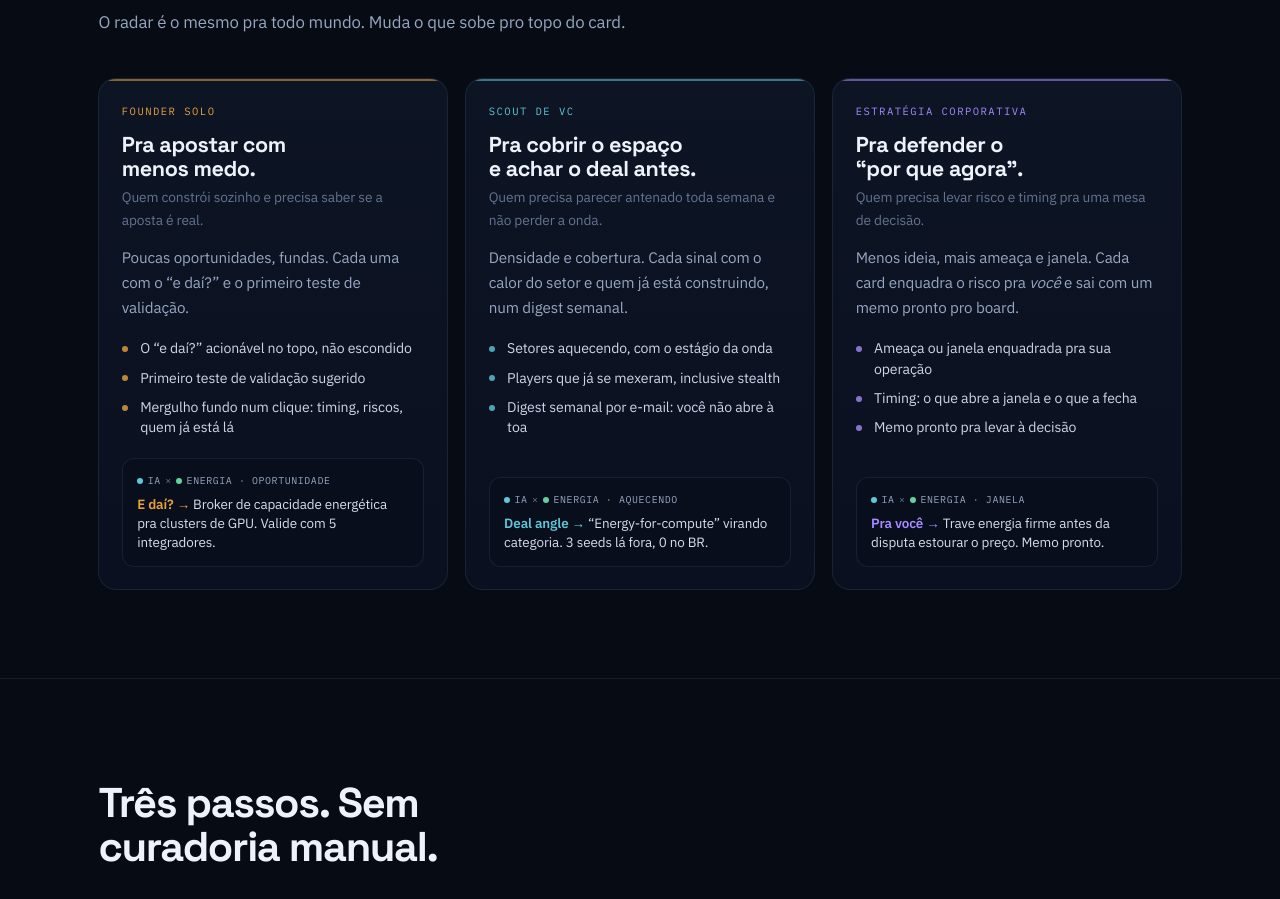
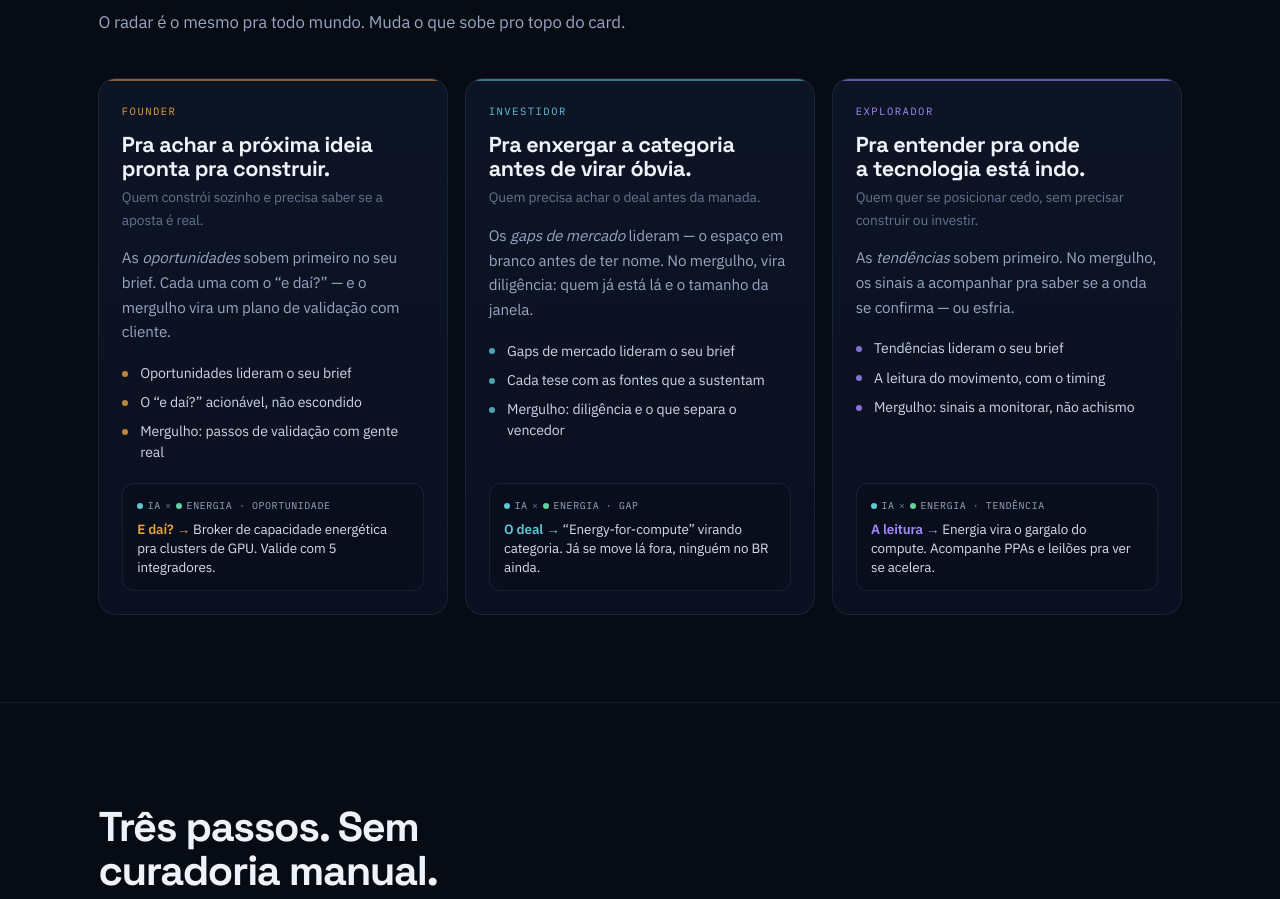
Before and after one commit to pesiqueiraa/stalo, a Next.js app in the folder apps/web/: page / in a window 1280 px wide. Shown: the part 1479-2378 px from the top of the page. Built offline with nearby package versions, Linux system fonts and the light colour scheme.

Commit message:
feat: brief ranqueia por lente

```diff
--- a/apps/web/src/app/landing.css
+++ b/apps/web/src/app/landing.css
@@ -21,8 +21,8 @@
   --dimmer: #63748f;
   /* lentes de público */
   --founder: var(--amber);
-  --scout: var(--cyan);
-  --corp: var(--violet);
+  --investor: var(--cyan);
+  --explorer: var(--violet);
   --sans: var(--font-body), system-ui, sans-serif;
   --display: var(--font-display), var(--font-body), sans-serif;
   --mono: var(--font-mono), ui-monospace, "SF Mono", Menlo, monospace;
@@ -49,7 +49,7 @@
 .lp a { color: inherit; text-decoration: none; }
 
 .lp :focus-visible {
-  outline: 2px solid var(--scout);
+  outline: 2px solid var(--investor);
   outline-offset: 3px;
   border-radius: 3px;
 }
@@ -241,8 +241,8 @@
   overflow: hidden;
 }
 .lp .lane.founder { --h: var(--founder); }
-.lp .lane.scout { --h: var(--scout); }
-.lp .lane.corp { --h: var(--corp); }
+.lp .lane.investor { --h: var(--investor); }
+.lp .lane.explorer { --h: var(--explorer); }
 .lp .lane::before { content: ""; position: absolute; inset: 0 0 auto 0; height: 2px; background: var(--h); opacity: 0.55; }
 .lp .lane:hover { transform: translateY(-3px); border-color: color-mix(in oklab, var(--h) 40%, var(--line-2)); }
 .lp .lane-kicker { font-family: var(--mono); font-size: 0.66rem; letter-spacing: 0.14em; text-transform: uppercase; color: var(--h); }
--- a/apps/web/src/app/onboarding/page.tsx
+++ b/apps/web/src/app/onboarding/page.tsx
@@ -4,6 +4,7 @@ import { useEffect, useState } from "react";
 import Link from "next/link";
 import { useRouter } from "next/navigation";
 import { createTopic, saveLens } from "@/lib/api";
+import { LENS_LEAD_CATEGORY } from "@/lib/ui";
 import type { Lens } from "@stalo/shared";
 import "./onboarding.css";
 
@@ -37,7 +38,7 @@ const LENSES = [
     name: "Founder",
     desc: "Quer achar a próxima ideia pronta pra construir.",
     payoffLabel: "E daí?",
-    cat: "oportunidade",
+    cat: LENS_LEAD_CATEGORY.founder,
   },
   {
     id: "investor",
@@ -45,7 +46,7 @@ const LENSES = [
     name: "Investidor",
     desc: "Quer enxergar a categoria antes de virar óbvia.",
     payoffLabel: "O deal",
-    cat: "gap",
+    cat: LENS_LEAD_CATEGORY.investor,
   },
   {
     id: "explorer",
@@ -53,7 +54,7 @@ const LENSES = [
     name: "Explorador",
     desc: "Quer entender pra onde a tecnologia está indo.",
     payoffLabel: "A leitura",
-    cat: "tendencia",
+    cat: LENS_LEAD_CATEGORY.explorer,
   },
 ] as const;
 
--- a/apps/web/src/app/page.tsx
+++ b/apps/web/src/app/page.tsx
@@ -445,16 +445,17 @@ export default function Landing() {
           <div className="lanes">
             {/* founder */}
             <article className="lane founder">
-              <span className="lane-kicker">Founder solo</span>
-              <h3>Pra apostar com menos medo.</h3>
+              <span className="lane-kicker">Founder</span>
+              <h3>Pra achar a próxima ideia pronta pra construir.</h3>
               <p className="who">Quem constrói sozinho e precisa saber se a aposta é real.</p>
               <p className="desc">
-                Poucas oportunidades, fundas. Cada uma com o “e daí?” e o primeiro teste de validação.
+                As <em>oportunidades</em> sobem primeiro no seu brief. Cada uma com o “e daí?” — e o
+                mergulho vira um plano de validação com cliente.
               </p>
               <ul>
-                <li>O “e daí?” acionável no topo, não escondido</li>
-                <li>Primeiro teste de validação sugerido</li>
-                <li>Mergulho fundo num clique: timing, riscos, quem já está lá</li>
+                <li>Oportunidades lideram o seu brief</li>
+                <li>O “e daí?” acionável, não escondido</li>
+                <li>Mergulho: passos de validação com gente real</li>
               </ul>
               <div className="mini">
                 <div className="m-top">
@@ -470,56 +471,58 @@ export default function Landing() {
               </div>
             </article>
 
-            {/* scout */}
-            <article className="lane scout">
-              <span className="lane-kicker">Scout de VC</span>
-              <h3>Pra cobrir o espaço e achar o deal antes.</h3>
-              <p className="who">Quem precisa parecer antenado toda semana e não perder a onda.</p>
+            {/* investidor */}
+            <article className="lane investor">
+              <span className="lane-kicker">Investidor</span>
+              <h3>Pra enxergar a categoria antes de virar óbvia.</h3>
+              <p className="who">Quem precisa achar o deal antes da manada.</p>
               <p className="desc">
-                Densidade e cobertura. Cada sinal com o calor do setor e quem já está construindo, num
-                digest semanal.
+                Os <em>gaps de mercado</em> lideram — o espaço em branco antes de ter nome. No mergulho,
+                vira diligência: quem já está lá e o tamanho da janela.
               </p>
               <ul>
-                <li>Setores aquecendo, com o estágio da onda</li>
-                <li>Players que já se mexeram, inclusive stealth</li>
-                <li>Digest semanal por e-mail: você não abre à toa</li>
+                <li>Gaps de mercado lideram o seu brief</li>
+                <li>Cada tese com as fontes que a sustentam</li>
+                <li>Mergulho: diligência e o que separa o vencedor</li>
               </ul>
               <div className="mini">
                 <div className="m-top">
                   <span className="cd" style={{ background: "var(--cyan)" }} />
                   IA<span className="mx">×</span>
                   <span className="cd" style={{ background: "var(--mint)" }} />
-                  Energia · aquecendo
+                  Energia · gap
                 </div>
                 <div className="m-body">
-                  <b>Deal angle →</b> “Energy-for-compute” virando categoria. 3 seeds lá fora, 0 no BR.
+                  <b>O deal →</b> “Energy-for-compute” virando categoria. Já se move lá fora, ninguém no
+                  BR ainda.
                 </div>
               </div>
             </article>
 
-            {/* corp */}
-            <article className="lane corp">
-              <span className="lane-kicker">Estratégia corporativa</span>
-              <h3>Pra defender o “por que agora”.</h3>
-              <p className="who">Quem precisa levar risco e timing pra uma mesa de decisão.</p>
+            {/* explorador */}
+            <article className="lane explorer">
+              <span className="lane-kicker">Explorador</span>
+              <h3>Pra entender pra onde a tecnologia está indo.</h3>
+              <p className="who">Quem quer se posicionar cedo, sem precisar construir ou investir.</p>
               <p className="desc">
-                Menos ideia, mais ameaça e janela. Cada card enquadra o risco pra <em>você</em> e sai
-                com um memo pronto pro board.
+                As <em>tendências</em> sobem primeiro. No mergulho, os sinais a acompanhar pra saber se a
+                onda se confirma — ou esfria.
               </p>
               <ul>
-                <li>Ameaça ou janela enquadrada pra sua operação</li>
-                <li>Timing: o que abre a janela e o que a fecha</li>
-                <li>Memo pronto pra levar à decisão</li>
+                <li>Tendências lideram o seu brief</li>
+                <li>A leitura do movimento, com o timing</li>
+                <li>Mergulho: sinais a monitorar, não achismo</li>
               </ul>
               <div className="mini">
                 <div className="m-top">
                   <span className="cd" style={{ background: "var(--cyan)" }} />
                   IA<span className="mx">×</span>
                   <span className="cd" style={{ background: "var(--mint)" }} />
-                  Energia · janela
+                  Energia · tendência
                 </div>
                 <div className="m-body">
-                  <b>Pra você →</b> Trave energia firme antes da disputa estourar o preço. Memo pronto.
+                  <b>A leitura →</b> Energia vira o gargalo do compute. Acompanhe PPAs e leilões pra ver
+                  se acelera.
                 </div>
               </div>
             </article>
--- a/apps/web/src/app/radar/page.tsx
+++ b/apps/web/src/app/radar/page.tsx
@@ -17,6 +17,7 @@ import {
   deleteTopic,
   fetchIdeas,
   fetchLatestScan,
+  fetchSettings,
   fetchTopics,
   requestDeepDive,
   requestFinancials,
@@ -34,6 +35,7 @@ import type {
   Graph,
   GraphNode,
   InsightNode,
+  Lens,
   NewsItem,
   NewsNode,
   SavedIdea,
@@ -49,6 +51,7 @@ export default function Home() {
   const [ideas, setIdeas] = useState<SavedIdea[]>([]);
   const [graph, setGraph] = useState<Graph>(EMPTY_GRAPH);
   const [lastUpdated, setLastUpdated] = useState<string | null>(null);
+  const [lens, setLens] = useState<Lens | null>(null); // lente do workspace: ordena o brief por perfil
 
   const [loading, setLoading] = useState(false);
   const [error, setError] = useState<string | null>(null);
@@ -90,14 +93,16 @@ export default function Home() {
       const RETRY_DELAYS = [600, 1500, 3000]; // ms; cobre o tempo de acordar o banco
       for (let attempt = 0; ; attempt++) {
         try {
-          const [loadedTopics, loadedIdeas, latest] = await Promise.all([
+          const [loadedTopics, loadedIdeas, latest, loadedSettings] = await Promise.all([
             fetchTopics(),
             fetchIdeas(),
             fetchLatestScan(),
+            fetchSettings(),
           ]);
           if (cancelled) return;
           setTopics(loadedTopics);
           setIdeas(loadedIdeas);
+          setLens(loadedSettings.lens);
           if (latest.result) {
             setGraph(buildGraph(latest.result, loadedTopics.map((t) => t.name)));
             setLastUpdated(latest.createdAt);
@@ -368,6 +373,7 @@ export default function Home() {
                 topics={topics.map((t) => t.name)}
                 savedKeys={savedKeys}
                 hasScanned={lastUpdated !== null}
+                lens={lens}
                 onSave={saveIdea}
               />
             ) : (
--- a/apps/web/src/components/Brief.tsx
+++ b/apps/web/src/components/Brief.tsx
@@ -1,8 +1,8 @@
 "use client";
 
 import { useMemo, useState } from "react";
-import type { GraphNode, InsightNode, NewsNode } from "@stalo/shared";
-import { insightKey, labelForType } from "@/lib/ui";
+import type { GraphNode, InsightNode, Lens, NewsNode } from "@stalo/shared";
+import { insightKey, labelForType, LENS_LEAD_CATEGORY } from "@/lib/ui";
 import { topicColor } from "@/lib/graph";
 
 interface BriefProps {
@@ -11,6 +11,7 @@ interface BriefProps {
   topics: string[]; // ordem = cor por tema
   savedKeys: Set<string>; // insightKey das ideias já salvas
   hasScanned: boolean; // distingue "ainda não escaneou" de "escaneou sem conexões"
+  lens: Lens | null; // lente do workspace: decide a categoria que lidera o brief
   onSave: (node: GraphNode, notes: string) => void;
 }
 
@@ -102,13 +103,23 @@ export function Brief({
   topics,
   savedKeys,
   hasScanned,
+  lens,
   onSave,
 }: BriefProps) {
-  // ranqueado por evidência: mais notícias sustentando a tese primeiro.
-  const ranked = useMemo(
-    () => [...insights].sort((a, b) => b.related.length - a.related.length),
-    [insights],
-  );
+  // ranqueado por lente + evidência: a categoria que a lente lidera sobe ao topo
+  // (arquiteturad §7), e dentro disso vale a evidência (mais notícias primeiro).
+  // Sem lente, cai no ranqueamento neutro por evidência.
+  const ranked = useMemo(() => {
+    const leadCat = lens ? LENS_LEAD_CATEGORY[lens] : null;
+    return [...insights].sort((a, b) => {
+      if (leadCat) {
+        const aLead = a.insightType === leadCat ? 1 : 0;
+        const bLead = b.insightType === leadCat ? 1 : 0;
+        if (aLead !== bLead) return bLead - aLead;
+      }
+      return b.related.length - a.related.length;
+    });
+  }, [insights, lens]);
 
   const newsById = useMemo(() => {
     const map = new Map<string, NewsNode>();
--- a/apps/web/src/lib/ui.ts
+++ b/apps/web/src/lib/ui.ts
@@ -1,10 +1,20 @@
-import type { InsightType } from "@stalo/shared";
+import type { InsightType, Lens } from "@stalo/shared";
 
 export function labelForType(type: InsightType): string {
   if (type === "tendencia") return "Tendência";
   if (type === "gap") return "Gap de mercado";
   return "Oportunidade";
 }
+
+// Categoria de insight que cada lente lidera no brief (ver arquiteturad §7). Não
+// muda a taxonomia (universal) nem regenera texto — só decide o que sobe ao topo
+// do memo por perfil. Fonte única desse mapa (consumida pelo Brief e pelo
+// onboarding): founder → oportunidade, investidor → gap, explorador → tendência.
+export const LENS_LEAD_CATEGORY: Record<Lens, InsightType> = {
+  founder: "oportunidade",
+  investor: "gap",
+  explorer: "tendencia",
+};
 
 // Identidade de conteúdo de um insight (tipo + título normalizado), usada pra
 // detectar "já salva". O id do insight (i1, i2…) vem do LLM e REINICIA a cada
```
Also changed, not shown: 2 other files (tests, documents, lock files or other folders).
